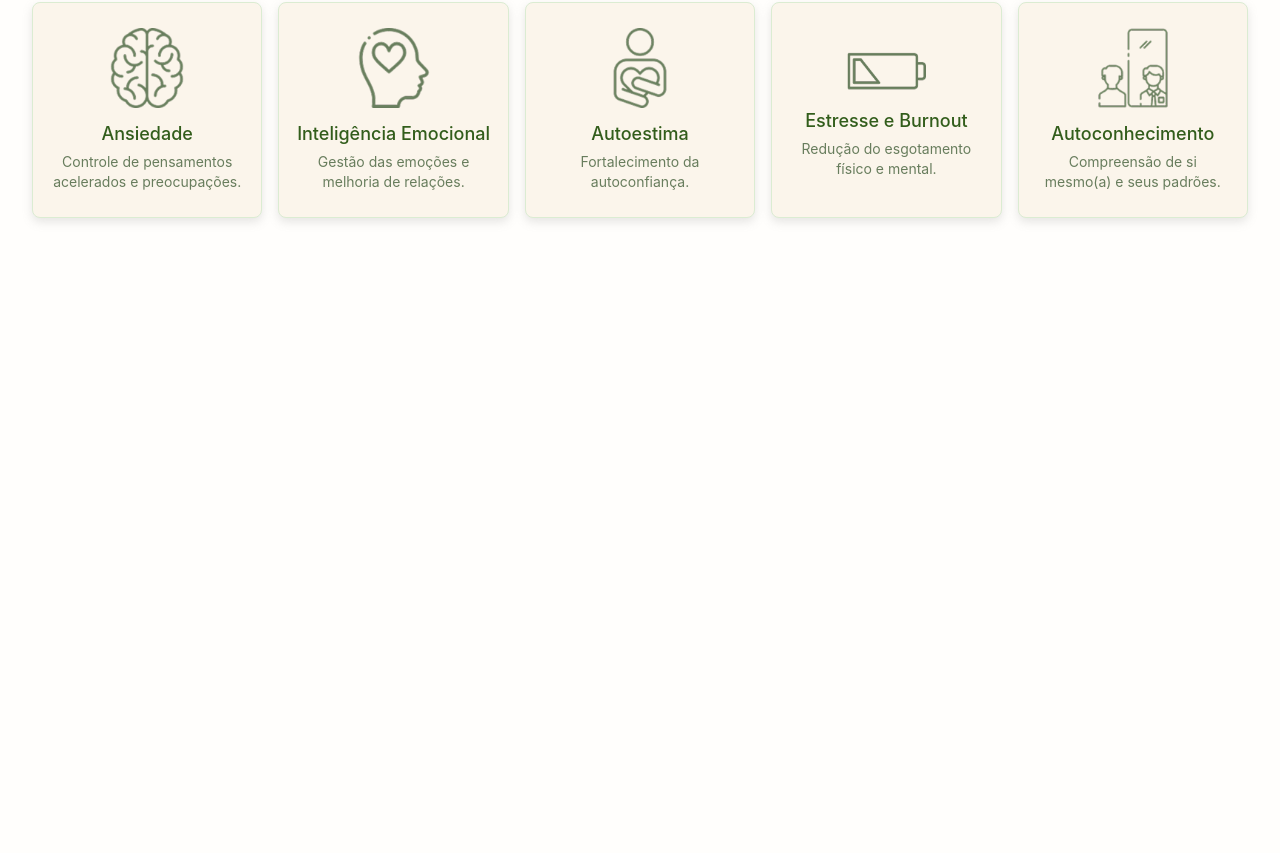
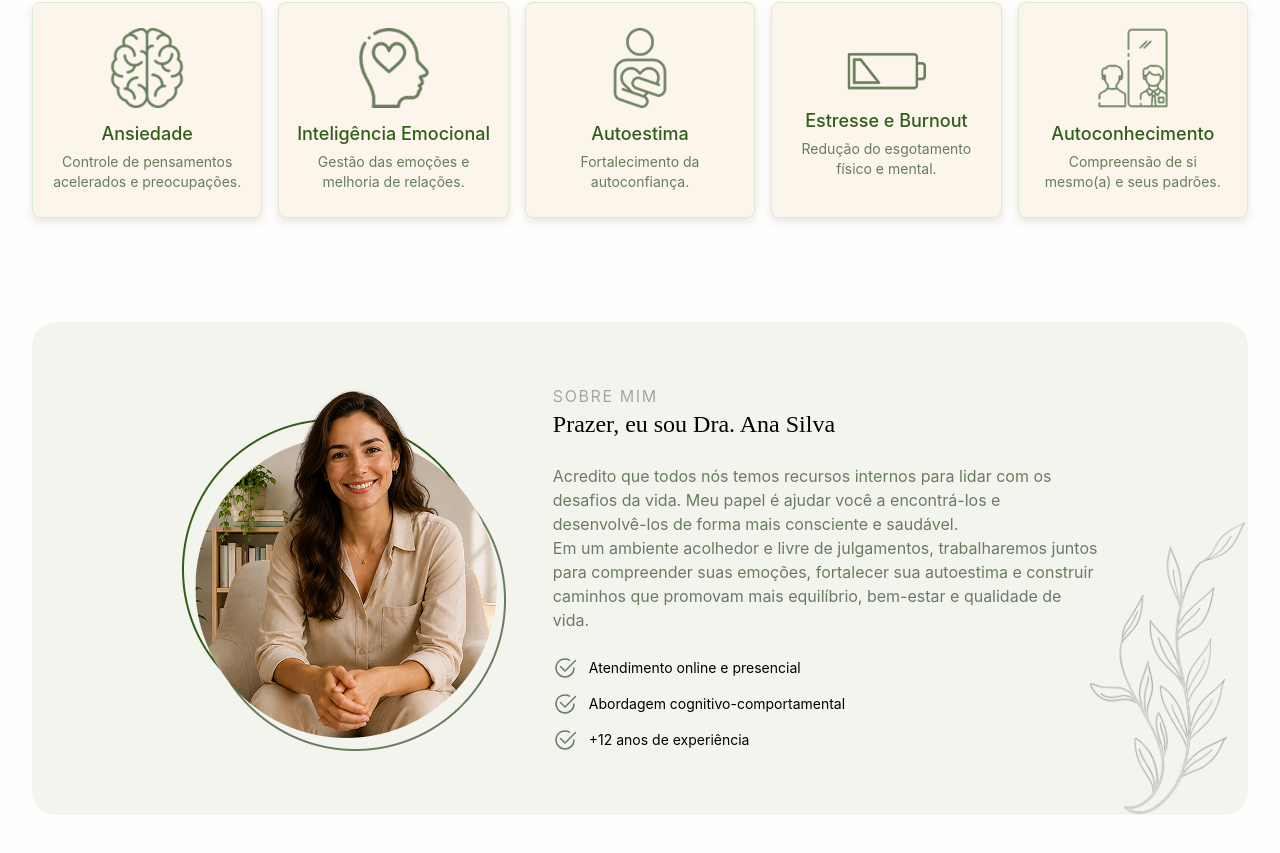
Before and after one commit to Angellica06/landing-page-psicologia, a React (Vite) app: page / in a window 1280 px wide. Shown: the part 923-1776 px from the top of the page. Before the commit the page ends 1197 px from the top, so only its background shows below. Built offline with nearby package versions, Linux system fonts and the light colour scheme.

Commit message:
feat: implementa seção sobre

```diff
--- a/src/App.jsx
+++ b/src/App.jsx
@@ -1,6 +1,7 @@
 import Header from "./components/sections/Header";
 import Hero from "./components/sections/Hero";
 import Specialties from "./components/sections/Specialties";
+import About from "./components/sections/About";
 
 function App() {
   return (
@@ -8,6 +9,7 @@ function App() {
       <Header />
       <Hero />
       <Specialties />
+      <About />
     </>
   );
 }
--- a/src/components/sections/About.jsx
+++ b/src/components/sections/About.jsx
@@ -0,0 +1,55 @@
+import Container from "../Container";
+import Sobre from "../../assets/sobre.png";
+import { BsCheck2Circle } from "react-icons/bs";
+
+function About() {
+  return (
+    <section id="sobre" className="py-10 md:py-12 px-8">
+      <Container className="sobre grid grid-cols-1 lg:grid-cols-[35%_55%] gap-6 justify-center items-center bg-[#F4F4EF] rounded-3xl px-10 lg:px-28 py-12">
+        <div className="mx-auto lg:mx-0 py-4">
+          <img src={Sobre} alt="Foto da psicóloga Dra. Ana Silva" />
+        </div>
+
+        <div className="flex flex-col gap-6 text-start">
+          <div>
+            <p className="text-md text-text-muted tracking-widest">SOBRE MIM</p>
+            <h1 className="text-2xl font-playfair">
+              Prazer, eu sou Dra. Ana Silva
+            </h1>
+          </div>
+
+          <div>
+            <p className="text-primary">
+              Acredito que todos nós temos recursos internos para lidar com os
+              desafios da vida. Meu papel é ajudar você a encontrá-los e
+              desenvolvê-los de forma mais consciente e saudável.
+            </p>
+            <p className="text-primary">
+              Em um ambiente acolhedor e livre de julgamentos, trabalharemos
+              juntos para compreender suas emoções, fortalecer sua autoestima e
+              construir caminhos que promovam mais equilíbrio, bem-estar e
+              qualidade de vida.
+            </p>
+          </div>
+
+          <div className="flex flex-col gap-3">
+            <div className="flex items-center gap-3 text-sm">
+              <BsCheck2Circle className="text-primary text-2xl" />
+              Atendimento online e presencial
+            </div>
+            <div className="flex items-center gap-3 text-sm">
+              <BsCheck2Circle className="text-primary text-2xl" />
+              Abordagem cognitivo-comportamental
+            </div>
+            <div className="flex items-center gap-3 text-sm">
+              <BsCheck2Circle className="text-primary text-2xl" />
+              +12 anos de experiência
+            </div>
+          </div>
+        </div>
+      </Container>
+    </section>
+  );
+}
+
+export default About;
--- a/src/index.css
+++ b/src/index.css
@@ -20,7 +20,6 @@
     --color-secondary: #F2E5D2;
     --color-primary-light: #DBECD2;
 
-    --color-text: #000000;
     --color-text-muted: #A5A5A5;
 }
 
@@ -49,3 +48,16 @@ body {
     transform: scale(1.04);
     border: 2px solid var(--color-primary-light);
 }
+
+.sobre {
+    background-image: url("assets/ramo.png");
+    background-repeat: no-repeat;
+    background-position: right bottom;
+    background-size: 160px;
+}
+
+@media (max-width: 768px) {
+    .sobre {
+        background-image: none;
+    }
+}
```
Also changed, not shown: src/assets/ramo.png (added), src/assets/sobre.png (added).
